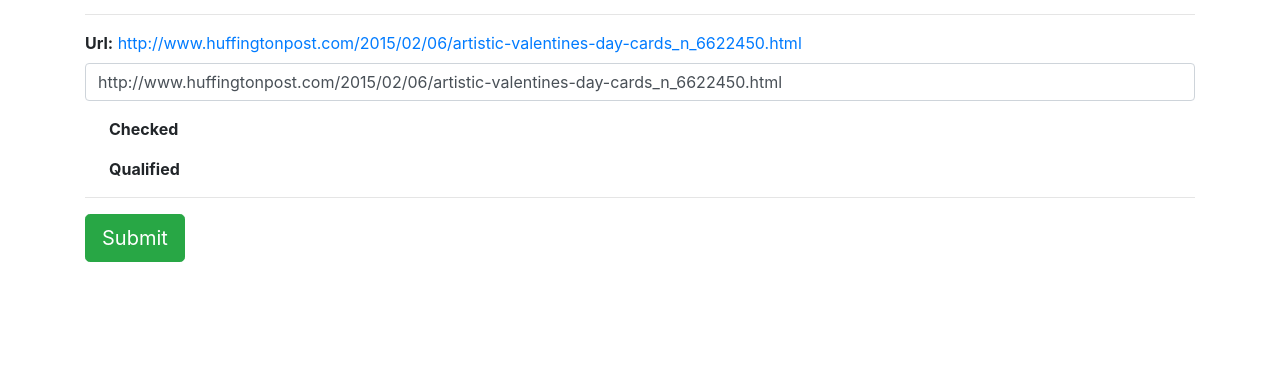
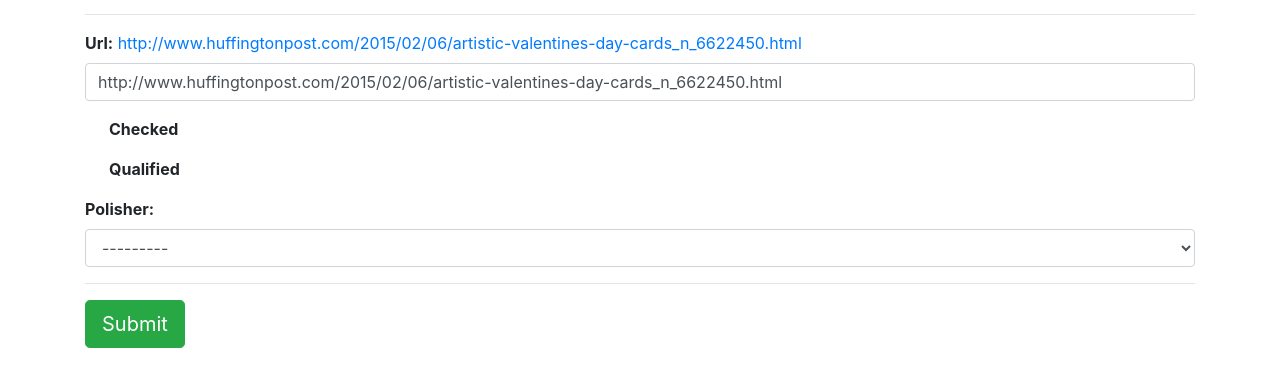
Before and after one commit to TechRenT/data_entry_app, a Django app: page /vrpages/1/qualify_polish/ in a window 1280 px wide. Shown: the part 212-599 px from the top of the page. Run offline with Django 3.2, Linux system fonts and the light colour scheme; data comes from the database, SQL or seed files in the repository; both versions use the stored data as it was before the commit; some libraries are stand-ins or nearby versions.

Commit message:
fix polisher field on RawUrl model part 1

```diff
--- a/vrpages/forms.py
+++ b/vrpages/forms.py
@@ -8,7 +8,8 @@ class RawUrlForm(forms.ModelForm):
         fields = [
             'url',
             'checked',
-            'qualified'
+            'qualified',
+            'polisher'
         ]
 
     def clean(self):
--- a/vrpages/models.py
+++ b/vrpages/models.py
@@ -21,6 +21,7 @@ class RawUrl(models.Model):
     checked = models.BooleanField(default=False)
     qualified = models.BooleanField(default=False)
     vrpage = models.ForeignKey(VRPage)
+    polisher = models.ForeignKey(User, related_name='polishurls', blank=True, null=True)
 
     def __str__(self):
         return self.url
@@ -34,7 +35,6 @@ class PolishUrl(models.Model):
     page_title = models.CharField(max_length=100)
     contact_name = models.CharField(max_length=30, blank=True)
     broken_link = models.CharField(max_length=255, blank=True)
-    polisher = models.ForeignKey(User, related_name='polishurls', default=1)
 
     def __str__(self):
         return self.polished_url
--- a/vrpages/templates/vrpages/qualify_polish.html
+++ b/vrpages/templates/vrpages/qualify_polish.html
@@ -34,6 +34,14 @@
                     <span class="custom-control-indicator"></span>
                     <span class="custom-control-description"><strong>Qualified</strong></span>
                 </label>
+            </div>
+            <div class="form-group">
+                <label for="{{ form.polisher.id_for_label }}">
+                    <strong>{{ form.polisher.label }}:</strong>
+                </label>
+                <div>
+                    {% render_field form.polisher class="form-control" %}
+                </div>
             </div>
 
             <hr>
--- a/vrpages/views.py
+++ b/vrpages/views.py
@@ -69,9 +69,9 @@ def qualify_polish(request, pk):
     except IndexError:
         return HttpResponseRedirect(reverse('vrpages:no_task', args=[pk]))
     else:
-        form = forms.RawUrlForm(instance=rawurl)
-        polishform = forms.PolishUrlForm(initial={'polished_url': rawurl.url,
-                                                  'polisher': request.user.pk})
+        form = forms.RawUrlForm(instance=rawurl, initial={'polisher': request.user.pk})
+        polishform = forms.PolishUrlForm(initial={'polished_url': rawurl.url,})
+                                                  #  'polisher': request.user.pk})
 
         if request.method == 'POST':
             form = forms.RawUrlForm(instance=rawurl, data=request.POST)
@@ -82,7 +82,7 @@ def qualify_polish(request, pk):
                         form.save()
                         polishurl = polishform.save(commit=False)
                         polishurl.rawurl = rawurl
-                        polishurl.polisher = request.user
+                        #  polishurl.polisher = request.user
                         polishurl.save()
                         return HttpResponseRedirect(reverse
                                 ('vrpages:qualify_polish', args=[pk]))
```
Also changed, not shown: db.sqlite3, vrpages/migrations/0011_remove_polishurl_polisher.py (added), vrpages/migrations/0012_rawurl_polisher.py (added), vrpages/migrations/0013_auto_20161129_0324.py (added).
